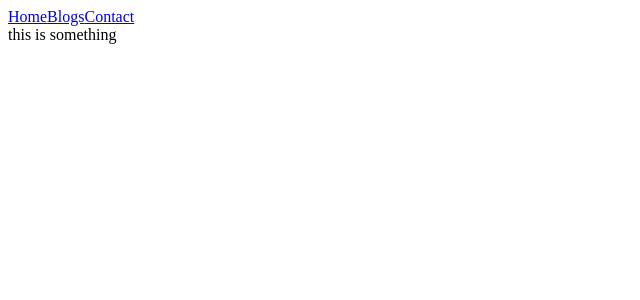
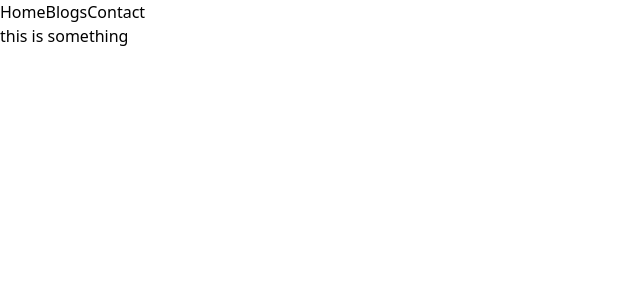
Before and after one commit to tijanmdr/portfolio, a Nuxt app: page / in a window 1280 px wide. Shown: the top 300 px of the page, without its empty margins (0-640 px from the left). Built offline with nearby package versions, Linux system fonts and the light colour scheme.

Commit message:
added tailwind for templating

```diff
--- /dev/null
+++ b/assets/css/main.css
@@ -0,0 +1,3 @@
+@tailwind base;
+@tailwind components;
+@tailwind utilities;
--- a/nuxt.config.ts
+++ b/nuxt.config.ts
@@ -1,4 +1,11 @@
 // https://nuxt.com/docs/api/configuration/nuxt-config
 export default defineNuxtConfig({
-  devtools: { enabled: true }
+  devtools: { enabled: true },
+  css: ['~/assets/css/main.css'],
+  postcss: {
+    plugins: {
+      tailwindcss: {},
+      autoprefixer: {},
+    },
+  },
 })
--- a/package.json
+++ b/package.json
@@ -13,5 +13,10 @@
     "nuxt": "^3.11.1",
     "vue": "^3.4.21",
     "vue-router": "^4.3.0"
+  },
+  "devDependencies": {
+    "autoprefixer": "^10.4.18",
+    "postcss": "^8.4.37",
+    "tailwindcss": "^3.4.1"
   }
 }
--- /dev/null
+++ b/tailwind.config.js
@@ -0,0 +1,15 @@
+/** @type {import('tailwindcss').Config} */
+export default {
+  content: [
+    "./components/**/*.{js,vue,ts}",
+    "./layouts/**/*.vue",
+    "./pages/**/*.vue",
+    "./plugins/**/*.{js,ts}",
+    "./app.vue",
+    "./error.vue",
+  ],
+  theme: {
+    extend: {},
+  },
+  plugins: [],
+}
```
Also changed, not shown: 1 other file (tests, documents, lock files or other folders).
